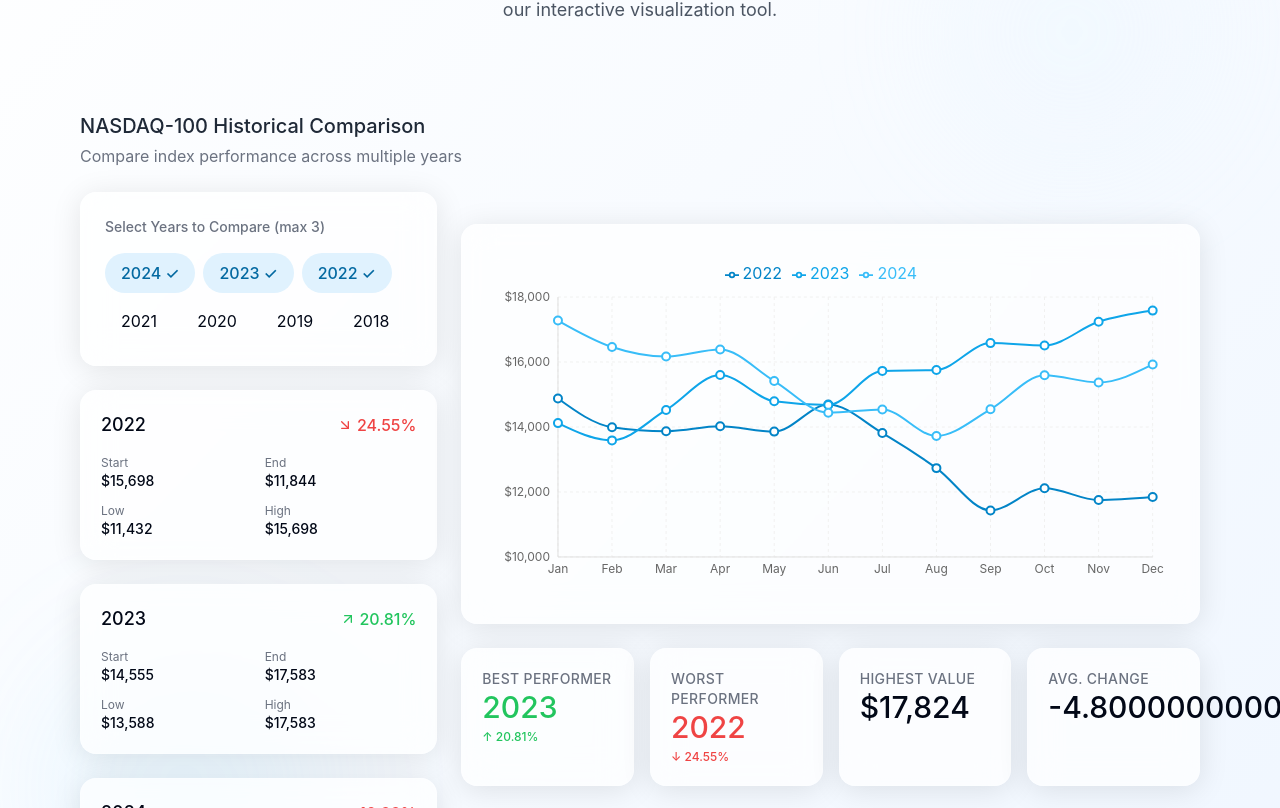
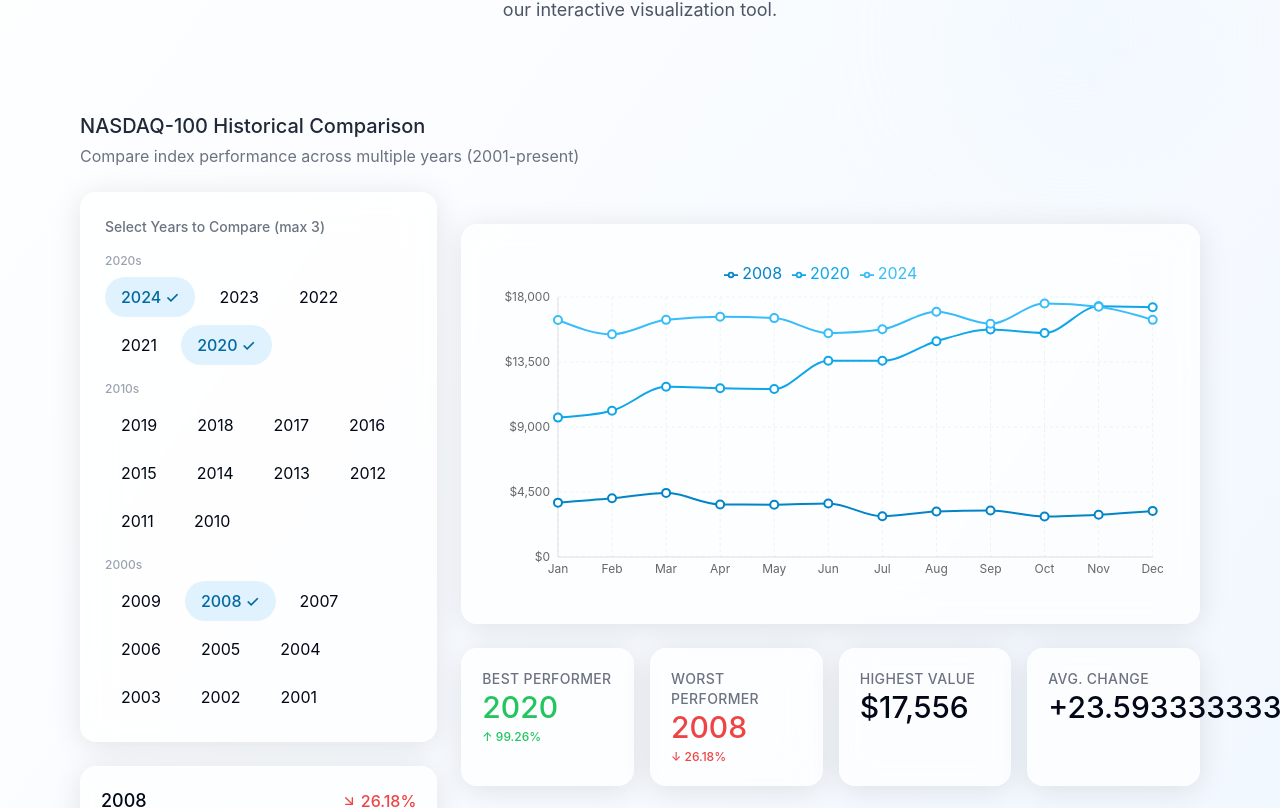
Before and after one commit to KAMBARIAM/nasdaq-history-harvester, a React (Vite) app: page / in a window 1280 px wide. Shown: the part 272-1080 px from the top of the page. Built offline with nearby package versions, Linux system fonts and the light colour scheme.

Commit message:
Extend year range
Allow comparison from 2001 onwards.

```diff
--- a/src/components/CompareView.tsx
+++ b/src/components/CompareView.tsx
@@ -7,10 +7,14 @@ import NasdaqChart from './NasdaqChart';
 import StatCard from './StatCard';
 import { YearlyStockData, getDataForYears } from '@/utils/stockData';
 
-const availableYears = [2018, 2019, 2020, 2021, 2022, 2023, 2024];
+const availableYears = [
+  2001, 2002, 2003, 2004, 2005, 2006, 2007, 2008, 2009, 2010,
+  2011, 2012, 2013, 2014, 2015, 2016, 2017, 2018, 2019, 2020,
+  2021, 2022, 2023, 2024
+];
 
 export function CompareView() {
-  const [selectedYears, setSelectedYears] = useState<number[]>([2022, 2023, 2024]);
+  const [selectedYears, setSelectedYears] = useState<number[]>([2008, 2020, 2024]);
   const [yearlyData, setYearlyData] = useState<YearlyStockData[]>([]);
 
   useEffect(() => {
@@ -32,11 +36,11 @@ export function CompareView() {
         className="mb-6"
       >
         <h2 className="text-xl font-medium text-gray-800">NASDAQ-100 Historical Comparison</h2>
-        <p className="text-gray-500 mt-1">Compare index performance across multiple years</p>
+        <p className="text-gray-500 mt-1">Compare index performance across multiple years (2001-present)</p>
       </motion.div>
 
       <div className="grid grid-cols-1 lg:grid-cols-3 gap-6">
-        <div className="lg:col-span-1">
+        <div className="lg:col-span-1 space-y-6">
           <YearSelector
             years={availableYears}
             selectedYears={selectedYears}
@@ -50,7 +54,7 @@ export function CompareView() {
               initial={{ opacity: 0, x: -20 }}
               animate={{ opacity: 1, x: 0 }}
               transition={{ duration: 0.4, delay: 0.1 * index }}
-              className="mt-6 glass-panel p-5"
+              className="glass-panel p-5"
             >
               <div className="flex justify-between items-center mb-4">
                 <h3 className="text-lg font-medium">{data.year}</h3>
--- a/src/components/YearSelector.tsx
+++ b/src/components/YearSelector.tsx
@@ -17,9 +17,37 @@ export function YearSelector({
   onChange
 }: YearSelectorProps) {
   const [yearItems, setYearItems] = useState<number[]>(years);
+  const [yearGroups, setYearGroups] = useState<{decade: string, years: number[]}[]>([]);
 
-  // Sort years in descending order
+  // Group years by decade and sort in descending order
   useEffect(() => {
+    const groups: {[key: string]: number[]} = {};
+
+    years.forEach(year => {
+      const decade = `${Math.floor(year / 10) * 10}s`;
+      if (!groups[decade]) {
+        groups[decade] = [];
+      }
+      groups[decade].push(year);
+    });
+
+    // Sort years within each decade
+    Object.keys(groups).forEach(decade => {
+      groups[decade].sort((a, b) => b - a);
+    });
+
+    // Convert to array and sort decades
+    const groupArray = Object.keys(groups).map(decade => ({
+      decade,
+      years: groups[decade]
+    })).sort((a, b) => {
+      // Extract the first year of the decade for comparison
+      const decadeA = parseInt(a.decade);
+      const decadeB = parseInt(b.decade);
+      return decadeB - decadeA;
+    });
+
+    setYearGroups(groupArray);
     setYearItems([...years].sort((a, b) => b - a));
   }, [years]);
 
@@ -36,8 +64,12 @@ export function YearSelector({
   return (
     <div className="glass-panel p-4 md:p-6">
       <h3 className="text-sm text-gray-500 font-medium mb-4">Select Years to Compare (max {maxSelections})</h3>
+      <div className="space-y-4">
+        {yearGroups.map((group, groupIndex) => (
+          <div key={group.decade} className="space-y-2">
+            <h4 className="text-xs font-medium text-gray-400">{group.decade}</h4>
             <div className="flex flex-wrap gap-2">
-        {yearItems.map(year => (
+              {group.years.map((year, yearIndex) => (
                 <motion.div
                   key={year}
                   className={cn(
@@ -46,7 +78,7 @@ export function YearSelector({
                   )}
                   initial={{ opacity: 0, y: 10 }}
                   animate={{ opacity: 1, y: 0 }}
-            transition={{ duration: 0.3, delay: 0.1 * (years.indexOf(year) % 5) }}
+                  transition={{ duration: 0.3, delay: 0.05 * yearIndex }}
                   onClick={() => toggleYear(year)}
                 >
                   <span>{year}</span>
@@ -64,6 +96,9 @@ export function YearSelector({
               ))}
             </div>
           </div>
+        ))}
+      </div>
+    </div>
   );
 }
 
--- a/src/utils/stockData.ts
+++ b/src/utils/stockData.ts
@@ -16,30 +16,69 @@ export interface YearlyStockData {
 
 // Generate mock NASDAQ data for different years
 export const generateNasdaqData = (): YearlyStockData[] => {
-  const years = [2018, 2019, 2020, 2021, 2022, 2023, 2024];
+  const years = [2001, 2002, 2003, 2004, 2005, 2006, 2007, 2008, 2009, 2010,
+                 2011, 2012, 2013, 2014, 2015, 2016, 2017, 2018, 2019, 2020,
+                 2021, 2022, 2023, 2024];
 
   return years.map(year => {
-    // Base values vary by year to simulate different market conditions
-    const baseValue = year === 2020 ? 9000 :
-                     year === 2021 ? 12500 :
-                     year === 2022 ? 15000 :
-                     year === 2023 ? 14000 :
-                     year === 2024 ? 17500 :
-                     year < 2020 ? 7000 : 10000;
+    // Base values and trends based on historical NASDAQ-100 performance
+    let baseValue, volatility, trend;
 
-    // Volatility adjustments by year
-    const volatility = year === 2020 ? 0.15 : // Higher volatility for 2020 (COVID)
-                      year === 2022 ? 0.12 : // Higher for 2022 (market correction)
-                      0.08; // Normal volatility
-
-    // Trend adjustments by year
-    const trend = year === 2018 ? -0.01 : // Slight downtrend
-                 year === 2020 ? 0.04 : // Strong uptrend after initial COVID drop
-                 year === 2021 ? 0.03 : // Continued growth
-                 year === 2022 ? -0.02 : // Downtrend
-                 year === 2023 ? 0.025 : // Recovery
-                 year === 2024 ? 0.015 : // Current year
-                 0.01; // Default slight uptrend
+    // Simulate the dot-com bubble burst, financial crisis, and other major events
+    if (year === 2001) {
+      baseValue = 4000; // End of dot-com bubble
+      volatility = 0.18;
+      trend = -0.03; // Declining market
+    } else if (year === 2002) {
+      baseValue = 3000;
+      volatility = 0.16;
+      trend = -0.04; // Continued decline post bubble
+    } else if (year === 2003) {
+      baseValue = 2500;
+      volatility = 0.13;
+      trend = 0.02; // Beginning of recovery
+    } else if (year >= 2004 && year <= 2007) {
+      baseValue = 2800 + (year - 2004) * 500; // Steady growth period
+      volatility = 0.09;
+      trend = 0.015;
+    } else if (year === 2008) {
+      baseValue = 4500;
+      volatility = 0.20; // Financial crisis volatility
+      trend = -0.04; // Sharp decline
+    } else if (year === 2009) {
+      baseValue = 3000;
+      volatility = 0.15;
+      trend = 0.03; // Recovery begins
+    } else if (year >= 2010 && year <= 2019) {
+      // Post-financial crisis bull market
+      baseValue = 4000 + (year - 2010) * 600;
+      volatility = 0.08;
+      trend = 0.02;
+    } else if (year === 2020) {
+      baseValue = 9000; // COVID crash and recovery
+      volatility = 0.15;
+      trend = 0.04;
+    } else if (year === 2021) {
+      baseValue = 12500;
+      volatility = 0.08;
+      trend = 0.03;
+    } else if (year === 2022) {
+      baseValue = 15000;
+      volatility = 0.12;
+      trend = -0.02; // Tech correction
+    } else if (year === 2023) {
+      baseValue = 14000;
+      volatility = 0.09;
+      trend = 0.025; // Recovery
+    } else if (year === 2024) {
+      baseValue = 17500;
+      volatility = 0.08;
+      trend = 0.015; // Current year
+    } else {
+      baseValue = 10000; // Fallback
+      volatility = 0.08;
+      trend = 0.01;
+    }
 
     // Generate daily data points
     const data: StockDataPoint[] = [];
```
Lines whose indentation alone changed are shown as unchanged.
